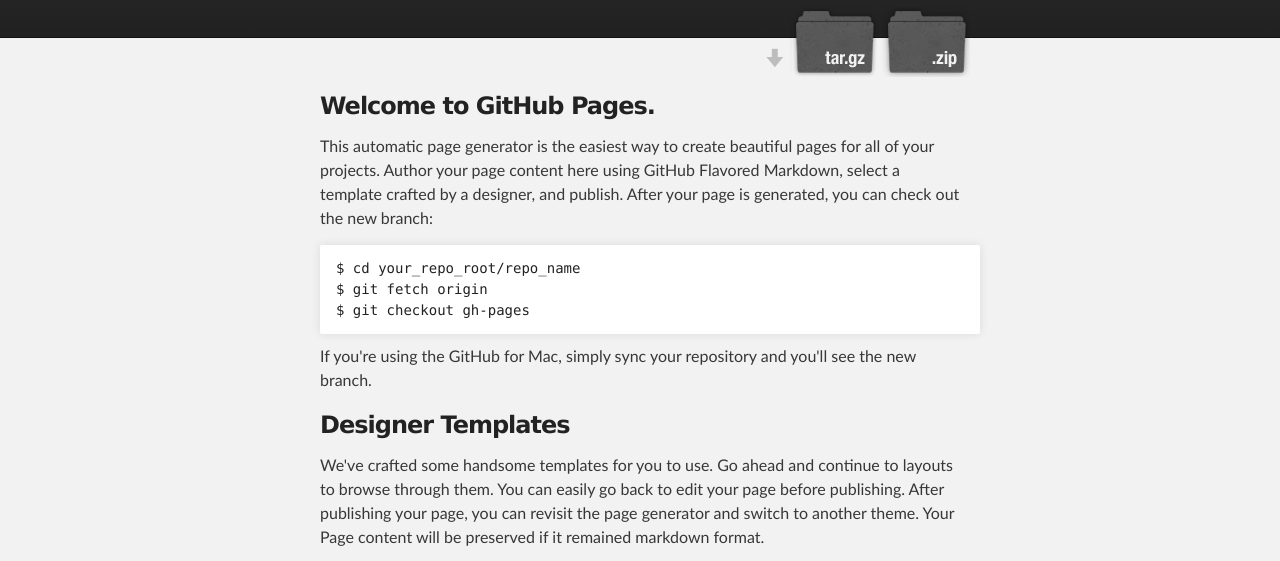
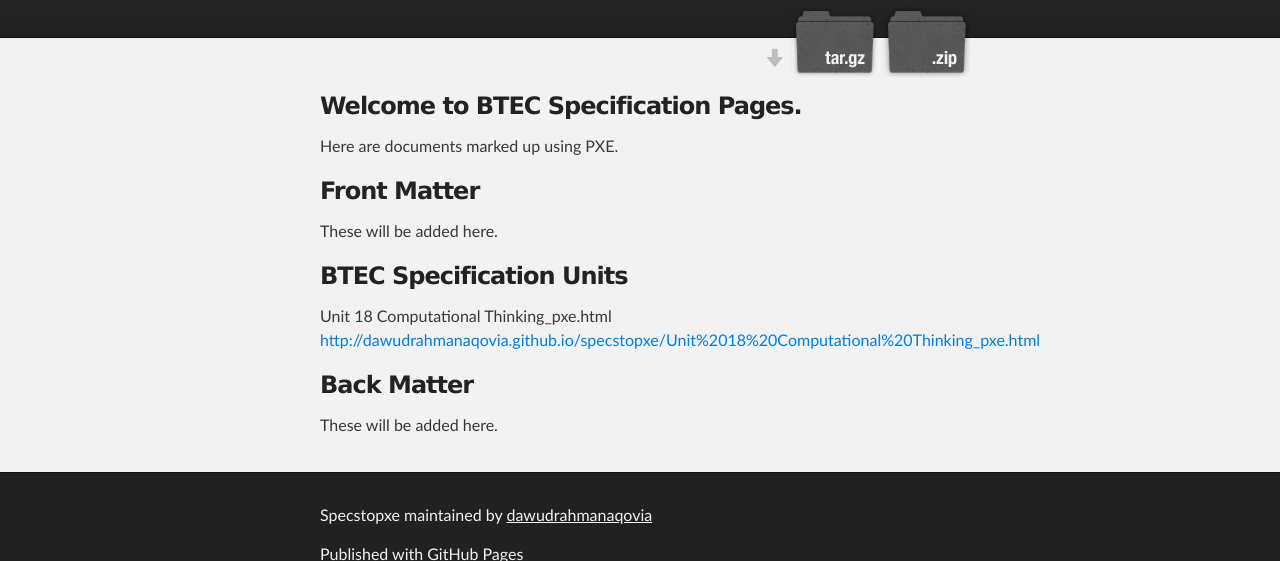
Before and after one commit to dawudrahmanaqovia/specstopxe, a plain HTML site: page index.html in a window 1280 px wide. Shown: the part 208-769 px from the top of the page. Drawn offline with Linux system fonts and the light colour scheme.

```diff
--- a/index.html
+++ b/index.html
@@ -32,36 +32,24 @@
     <div id="main_content_wrap" class="outer">
       <section id="main_content" class="inner">
         <h3>
-<a name="welcome-to-github-pages" class="anchor" href="#welcome-to-github-pages"><span class="octicon octicon-link"></span></a>Welcome to GitHub Pages.</h3>
+<a name="welcome-to-btec-specification-pages" class="anchor" href="#welcome-to-btec-specification-pages"><span class="octicon octicon-link"></span></a>Welcome to BTEC Specification Pages.</h3>
 
-<p>This automatic page generator is the easiest way to create beautiful pages for all of your projects. Author your page content here using GitHub Flavored Markdown, select a template crafted by a designer, and publish. After your page is generated, you can check out the new branch:</p>
-
-<pre><code>$ cd your_repo_root/repo_name
-$ git fetch origin
-$ git checkout gh-pages
-</code></pre>
-
-<p>If you're using the GitHub for Mac, simply sync your repository and you'll see the new branch.</p>
+<p>Here are documents marked up using PXE.</p>
 
 <h3>
-<a name="designer-templates" class="anchor" href="#designer-templates"><span class="octicon octicon-link"></span></a>Designer Templates</h3>
+<a name="front-matter" class="anchor" href="#front-matter"><span class="octicon octicon-link"></span></a>Front Matter</h3>
 
-<p>We've crafted some handsome templates for you to use. Go ahead and continue to layouts to browse through them. You can easily go back to edit your page before publishing. After publishing your page, you can revisit the page generator and switch to another theme. Your Page content will be preserved if it remained markdown format.</p>
+<p>These will be added here.</p>
 
 <h3>
-<a name="rather-drive-stick" class="anchor" href="#rather-drive-stick"><span class="octicon octicon-link"></span></a>Rather Drive Stick?</h3>
+<a name="btec-specification-units" class="anchor" href="#btec-specification-units"><span class="octicon octicon-link"></span></a>BTEC Specification Units</h3>
 
-<p>If you prefer to not use the automatic generator, push a branch named <code>gh-pages</code> to your repository to create a page manually. In addition to supporting regular HTML content, GitHub Pages support Jekyll, a simple, blog aware static site generator written by our own Tom Preston-Werner. Jekyll makes it easy to create site-wide headers and footers without having to copy them across every page. It also offers intelligent blog support and other advanced templating features.</p>
+<p>Unit 18 Computational Thinking_pxe.html <a href="http://dawudrahmanaqovia.github.io/specstopxe/Unit%2018%20Computational%20Thinking_pxe.html">http://dawudrahmanaqovia.github.io/specstopxe/Unit%2018%20Computational%20Thinking_pxe.html</a></p>
 
 <h3>
-<a name="authors-and-contributors" class="anchor" href="#authors-and-contributors"><span class="octicon octicon-link"></span></a>Authors and Contributors</h3>
+<a name="back-matter" class="anchor" href="#back-matter"><span class="octicon octicon-link"></span></a>Back Matter</h3>
 
-<p>You can <a href="https://github.com/blog/821" class="user-mention">@mention</a> a GitHub username to generate a link to their profile. The resulting <code>&lt;a&gt;</code> element will link to the contributor's GitHub Profile. For example: In 2007, Chris Wanstrath (<a href="https://github.com/defunkt" class="user-mention">@defunkt</a>), PJ Hyett (<a href="https://github.com/pjhyett" class="user-mention">@pjhyett</a>), and Tom Preston-Werner (<a href="https://github.com/mojombo" class="user-mention">@mojombo</a>) founded GitHub.</p>
-
-<h3>
-<a name="support-or-contact" class="anchor" href="#support-or-contact"><span class="octicon octicon-link"></span></a>Support or Contact</h3>
-
-<p>Having trouble with Pages? Check out the documentation at <a href="http://help.github.com/pages">http://help.github.com/pages</a> or contact <a href="mailto:support@github.com">support@github.com</a> and we’ll help you sort it out.</p>
+<p>These will be added here.</p>
       </section>
     </div>
 
```
Also changed, not shown: params.json (+1 -1 lines).
